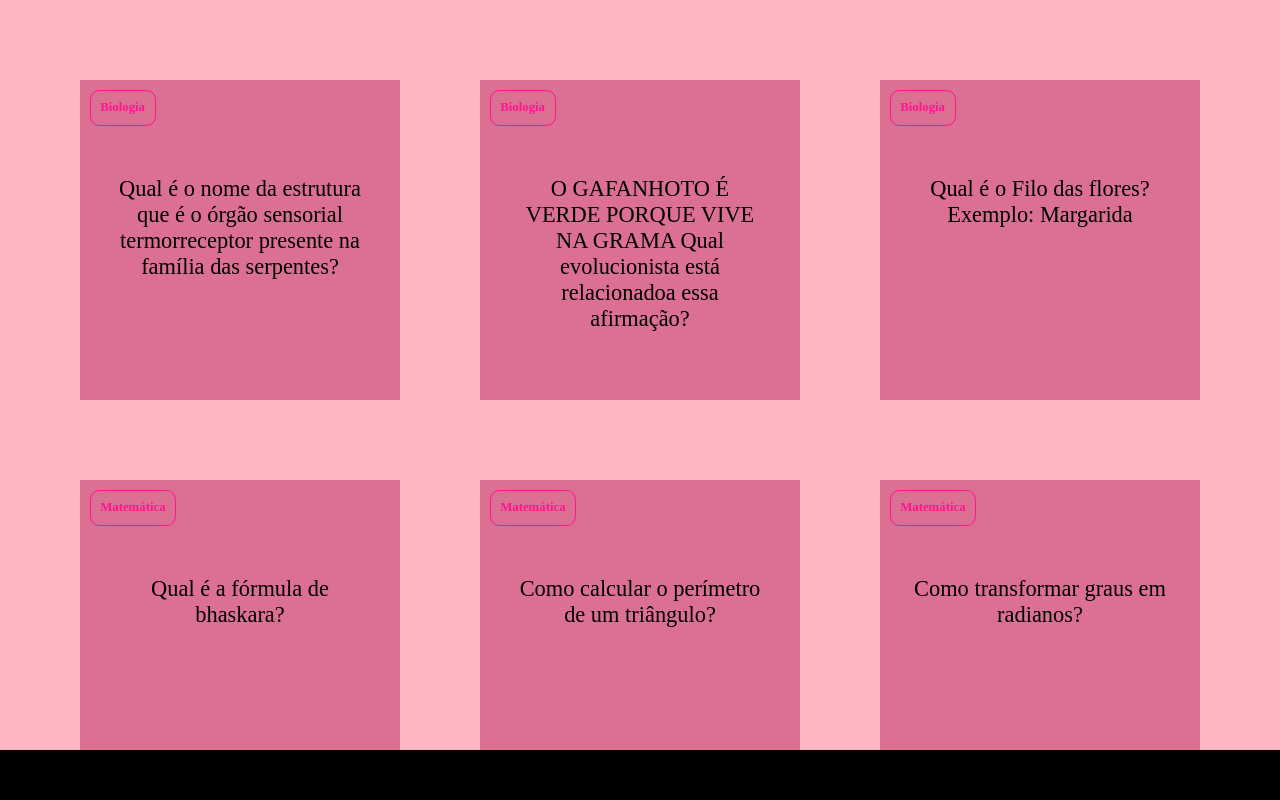
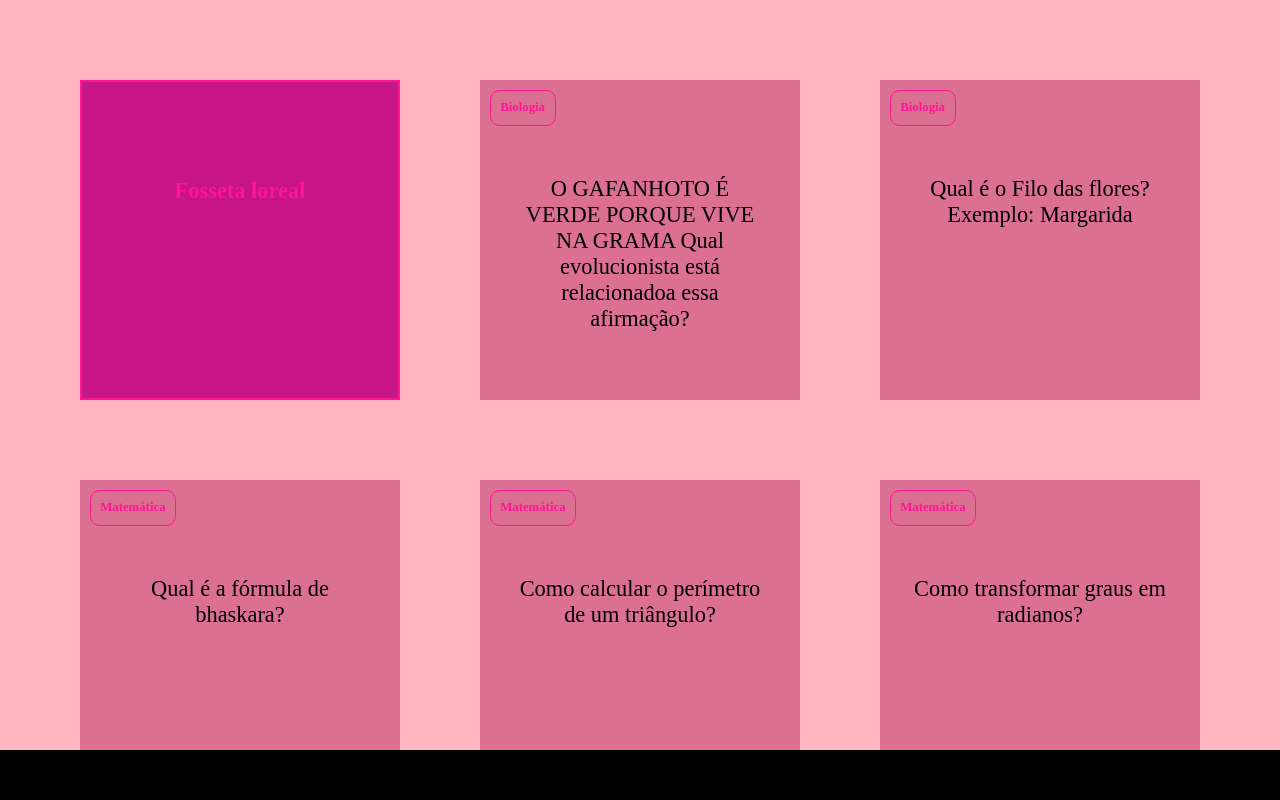
Before and after one commit to Mariana000000000000000/mmmmmm, a plain HTML site: page index.html in a window 1280 px wide. Both pictures are taken after a click on the element 240 px from the left and 240 px from the top of the page. Shown: the top 800 px of the page. Drawn offline with Linux system fonts and the light colour scheme.

Commit message:
vbjhszjf

```diff
--- a/main.js
+++ b/main.js
@@ -15,7 +15,7 @@ function criaCartao(categoria, pergunta, resposta) {
     let respostaEstaVisivel = false;
     function viraCartao() {
         respostaEstaVisivel = !respostaEstaVisivel;
-        cartao.classList.toggle('active, respostaEstaVisivel');
+        cartao.classList.toggle('active', respostaEstaVisivel);
     }
     cartao.addEventListener('click', viraCartao);
 
```
Also changed, not shown: style.css (line endings or trailing spaces).
